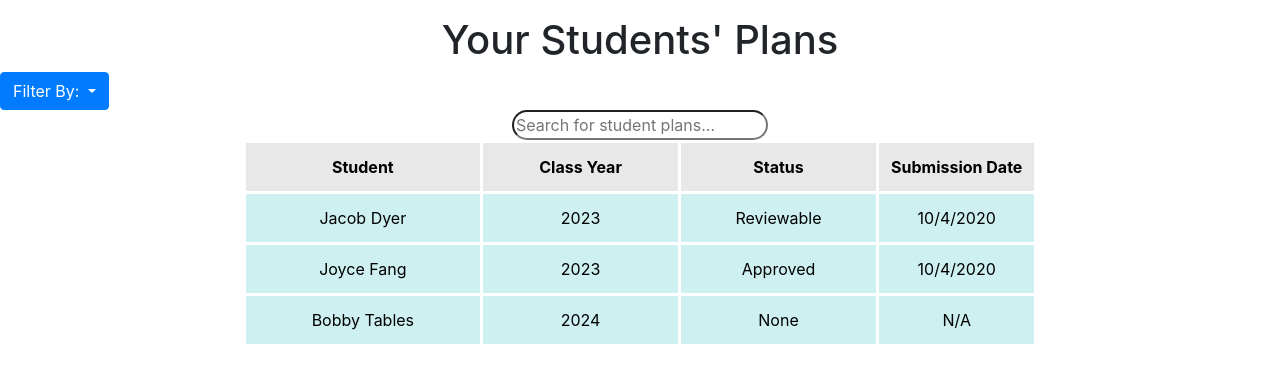
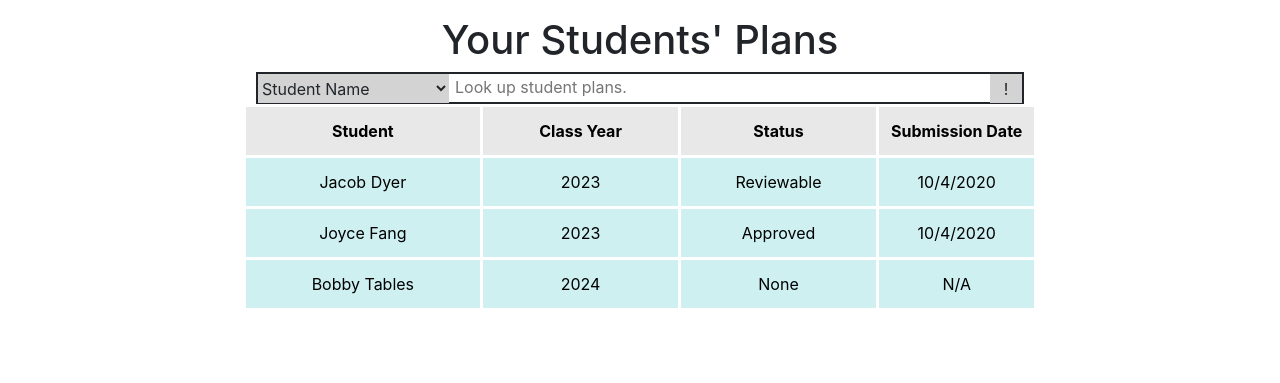
Before and after one commit to deusexmachina013/Primary-Source, a PHP site: page /admin/home.php in a window 1280 px wide. Shown: the part 84-467 px from the top of the page. Run offline with PHP 8.4, Linux system fonts and the light colour scheme.

Commit message:
Began upgrading the Admin Lookup Search
Reimplemented the drop-down filter, changed the whole thing into a <form> in preparation for MySQL and PHP functionality, and adjusted the CSS accordingly.

Co-Authored-By: Luke <55993047+Luke-El@users.noreply.github.com>

```diff
--- a/admin/home.php
+++ b/admin/home.php
@@ -21,20 +21,21 @@
 
     <main class="content">
       <h1>Your Students' Plans</h1>
-      <div class="utility-bar">
-        <button class="btn btn-primary dropdown-toggle" type="button" id="dropdownMenuButton" data-toggle="dropdown" aria-haspopup="true" aria-expanded="false">
-              Filter By:
-            </button>
-            <div class="dropdown-menu" aria-labelledby="dropdownMenuButton">
-              <a class="dropdown-item" href="#">Student</a>
-              <a class="dropdown-item" href="#">Class Year</a>
-              <a class="dropdown-item" href="#">Status</a>
-              <a class="dropdown-item" href="#">Submission Date</a>
-            </div>
-        <div class="search-bar">
-          <input type="text" class="student-searchbar" placeholder="Search for student plans..." id="admin-lookup">
+      <form class="student-search center" accept-charset="utf-8" method="GET" name="student-search" role="search">
+        <div class="left-partition">
+          <select id="student-search-dropdown" class="search-dropdown" title="Filter by">
+            <option selected="selected" value="student-column">Student Name</option>
+            <option value="student-column">Class Year</option>
+            <option value="student-column">Status</option>
+            <option value="student-column">Submission Date</option>
+          </select>
         </div>
-      </div>
+        <div class="right-partition">
+          <input type="text" class="student-searchbar" placeholder="Look up student plans." id="admin-lookup">
+          <input type="submit" class="student-submit" value="!">
+        </div>
+      </form>
+
       <table class="center" id="plan-table">
         <!-- Table Heading -->
         <!-- NOTE: Needed for testing, to be ignored for cleanup purposes. -->
--- a/assets/css/style.css
+++ b/assets/css/style.css
@@ -35,6 +35,8 @@ body {
 
 #toggle-config-button {
     float: right;
+    /* position: absolute;
+    right: 25px; */
 }
 
 .course-status {
@@ -95,6 +97,7 @@ body {
 }
 
 #schedule-config>div {
+    margin-top: 25px;
     position: fixed;
     /* overflow: scroll; */
     overflow-x: hidden;
@@ -397,12 +400,57 @@ td {
     margin-right: auto;
 }
 
-.search-bar input[type=text] {
-    margin: 0 auto;
-    display: block;
-    border-radius: 25px;
+/* BEGIN ADMIN NAVIGATION BAR */
+.student-search {
+    border: solid #212529 2px;
+    padding: 0px;
+    width: 60%;
+    height: 32px;
 }
 
+.left-partition {
+    float: left;
+    width: 25%;
+}
+
+.search-dropdown {
+    padding: 0px;
+    margin: 0px;
+    width: 100%;
+    height: 29px;
+
+    background-color: lightgrey;
+    border: none;
+    color: #212529;
+}
+
+.right-partition {
+    float: left;
+    width: 75%;
+}
+
+.student-searchbar {
+    float: left;
+    margin-left: 4px;
+    width: calc(100% - 36px);
+
+    border: none;
+}
+
+.student-submit {
+    float: left;
+    padding: 0px;
+    height: 29px;
+    width: 32px;
+
+    background-color: lightgrey;
+    border: none;
+    color: #212529;
+    text-align: center;
+}
+/* ================= */
+
+/* Home plan?  Where did this come from, and where should it go? */
 .home-plan p {
     background-color: #CEF0F1;
     padding: 10px;
```
